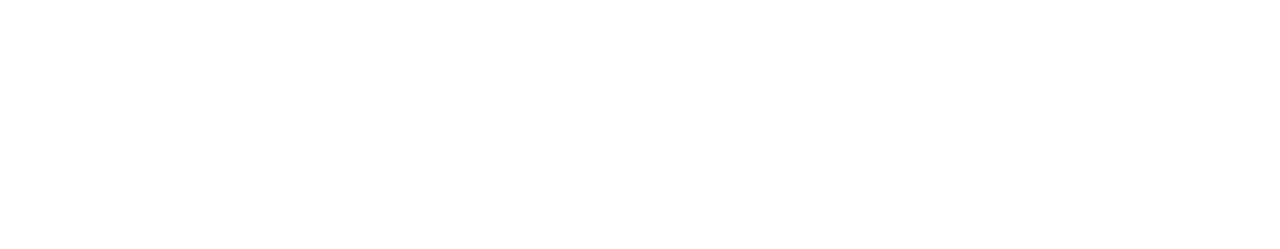
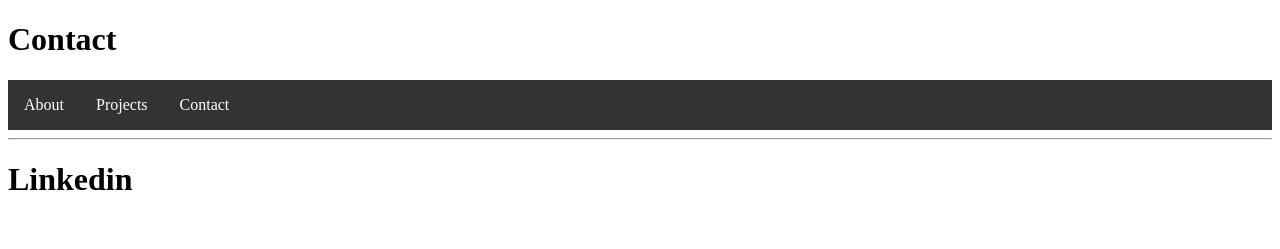
Before and after one commit to bivek520/Portfolio, a plain HTML site: page contact.html in a window 1280 px wide. Drawn offline with Linux system fonts and the light colour scheme.

Commit message:
Addeed image and linkedin

```diff
--- a/contact.html
+++ b/contact.html
@@ -0,0 +1,20 @@
+<!DOCTYPE html>
+<html>
+	<head>
+		<title>Bivek Shrestha</title>
+		<link rel="stylesheet" href="style.css">
+	</head>
+	<body>
+		<h1>Contact</h1>
+
+
+		<ul>
+			<li><a href="index.html">About</a></li>
+			<li><a href="Project.html">Projects</a></li>
+			<li><a href="contact.html">Contact</a></li>
+		</ul>
+		<hr>
+		<h1>Linkedin</h1>
+		<a href="url">link text</a>
+	</body>
+</html>
```
Also changed, not shown: Project.html (+7 -5 lines), index.html (+2 -2 lines), 1 other file.
